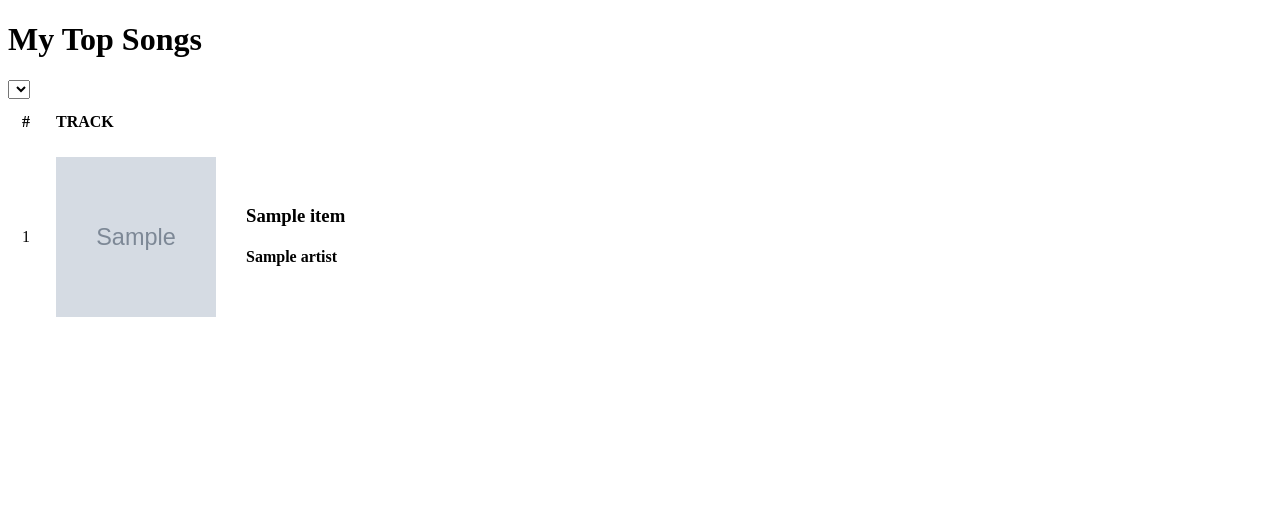
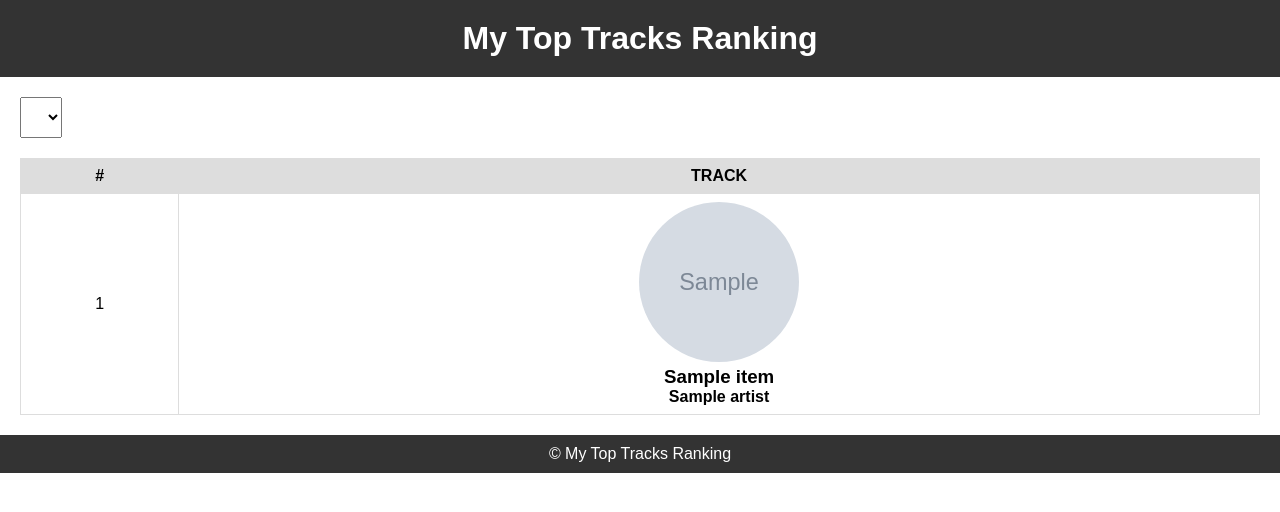
Before and after one commit to u8-zawa/os-2022-spotify, a Flask app: template templates/my_top_tracks.html in a window 1280 px wide. Shown: the top 512 px of the page. Run offline with Flask 2, Linux system fonts and the light colour scheme; the template is opened without the code that fills it: most values are stand-ins (such as "Sample title", 1, 10 or a date in 2020); grey boxes marked "Sample" are stand-in pictures; lists and menus that the app fills with data are empty.

Commit message:
htmlとcssを更新

```diff
--- a/static/style.css
+++ b/static/style.css
@@ -1,20 +1,66 @@
+* {
+    margin: 0;
+}
+
+body {
+    font-family: Arial, sans-serif;
+}
+
+header {
+    background-color: #333;
+    color: #fff;
+    padding: 20px;
+    text-align: center;
+}
+
+header h1 {
+    margin: 0;
+}
+
+main {
+    padding: 20px;
+}
+
+select {
+    font-size: 16px;
+    padding: 10px;
+}
+
+table {
+    width: 100%;
+    border-collapse: collapse;
+    margin-top: 20px;
+}
+
+th, td {
+    border: 1px solid #ddd;
+    padding: 8px;
+    text-align: center;
+}
+
 th {
-    padding: 12px;
-    text-align: start;
+    background-color: #ddd;
 }
 
 td {
-    padding: 12px;
+    vertical-align: middle;
 }
 
-.rank {
+.thumbnail {
     text-align: center;
 }
 
-.thumbnail {
-    display: flex;
+.cover-art {
+    border-radius: 50%;
 }
 
-.thumbnail-names {
-    margin: auto auto auto 30px;
+.thumbnail-names h3 {
+    margin: 0;
 }
+
+footer {
+    background-color: #333;
+    color: #fff;
+    padding: 10px;
+    text-align: center;
+}
--- a/templates/my_top_tracks.html
+++ b/templates/my_top_tracks.html
@@ -1,13 +1,9 @@
 {% extends "base.html" %}
 {% block content %}
-    <h1>My Top Songs</h1>
-    {% if term == 0 %}
-        <h2>Short Term</h2>
-    {% elif term == 1 %}
-        <h2>Medium Term</h2>
-    {% elif term == 2 %}
-        <h2>Long Term</h2>
-    {% endif %}
+    <header>
+        <h1>My Top Tracks Ranking</h1>
+    </header>
+    <main>
         <label>
             <select onChange="location.href=value;">
                 {% if term == 0 %}
@@ -55,4 +51,8 @@
             {% endfor %}
             </tbody>
         </table>
+    </main>
+    <footer>
+        <p>&copy; My Top Tracks Ranking</p>
+    </footer>
 {% endblock %}
```
Also changed, not shown: templates/my_playlists.html (+7 -0 lines), templates/my_top_artists.html (+8 -8 lines). Lines whose indentation alone changed are shown as unchanged.
